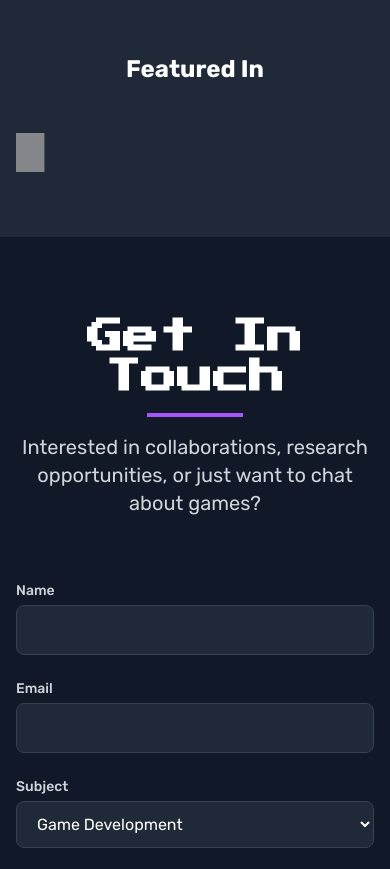
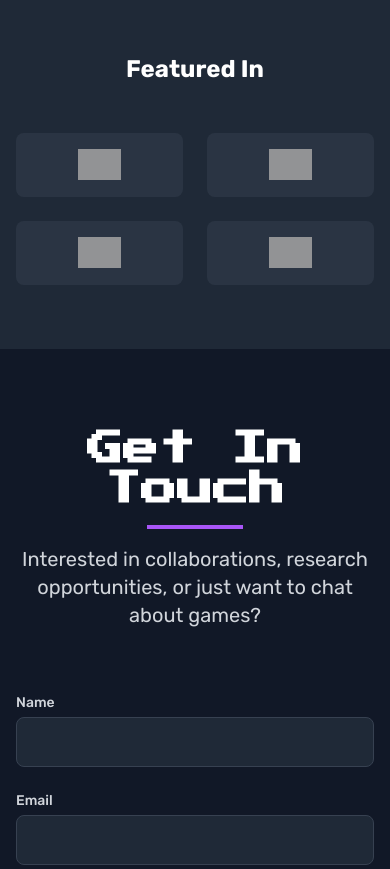
Before and after one commit to Benergy80/GamingwithBo, a plain HTML site: page index.html in a window 390 px wide. Shown: the part 9080-9949 px from the top of the page. Drawn offline with nearby package versions, Linux system fonts and the light colour scheme; grey boxes are pictures that could not be loaded.

Commit message:
Update index.html

```diff
--- a/index.html
+++ b/index.html
@@ -712,39 +712,56 @@
         <div class="max-w-7xl mx-auto px-4 sm:px-6 lg:px-8">
             <h3 class="text-2xl sm:text-3xl font-bold text-white mb-12 text-center">Featured In</h3>
 
-            <div class="relative overflow-hidden">
+            <!-- Desktop Marquee -->
+            <div class="hidden md:block relative overflow-hidden">
                 <div class="flex marquee">
-                    <div class="flex-shrink-0 mx-4 sm:mx-8">
+                    <div class="flex-shrink-0 mx-8">
                         <a href="https://www.nytimes.com/2013/05/23/garden/at-the-international-contemporary-furniture-fair-going-for-the-remix.html?_r=0#" target="_blank">
-                            <img src="https://upload.wikimedia.org/wikipedia/commons/thumb/0/02/The_New_York_Times_Logo.svg/2560px-The_New_York_Times_Logo.svg.png" alt="New York Times" class="h-10 sm:h-16 object-contain opacity-80 hover:opacity-100 transition">
+                            <img src="https://upload.wikimedia.org/wikipedia/commons/thumb/0/02/The_New_York_Times_Logo.svg/2560px-The_New_York_Times_Logo.svg.png" alt="New York Times" class="h-16 object-contain opacity-80 hover:opacity-100 transition">
                         </a>
                     </div>
-                    <div class="flex-shrink-0 mx-4 sm:mx-8">
+                    <div class="flex-shrink-0 mx-8">
                         <a href="https://digital.modernluxury.com/publication/?i=216825&article_id=1758227&view=articleBrowser" target="_blank">
-                            <img src="https://img.coverstand.com/logos/1725-1725-mllogo_trans.png" alt="Modern Luxury" class="h-10 sm:h-16 object-contain opacity-80 hover:opacity-100 transition">
+                            <img src="https://img.coverstand.com/logos/1725-1725-mllogo_trans.png" alt="Modern Luxury" class="h-16 object-contain opacity-80 hover:opacity-100 transition">
                         </a>
                     </div>
-                    <div class="flex-shrink-0 mx-4 sm:mx-8">
+                    <div class="flex-shrink-0 mx-8">
                         <a href="https://www.researchgate.net/publication/281099639_Designing_Future_Cities_-_LakeSIM_Integrated_Design_Tool_For_Assessing_Short-_and_Long-Term_Impacts_of_Urban_Scale_Conceptual_Designs" target="_blank">
-                            <img src="https://c5.rgstatic.net/m/419438641133902/images/icons/svgicons/new-index-logo.svg" alt="ResearchGate" class="h-10 sm:h-16 object-contain opacity-80 hover:opacity-100 transition">
+                            <img src="https://c5.rgstatic.net/m/419438641133902/images/icons/svgicons/new-index-logo.svg" alt="ResearchGate" class="h-16 object-contain opacity-80 hover:opacity-100 transition">
                         </a>
                     </div>
-                    <div class="flex-shrink-0 mx-4 sm:mx-8">
+                    <div class="flex-shrink-0 mx-8">
                         <a href="https://www.architectmagazine.com/design/these-collectives-made-it-work-at-wanteddesign-2014_o" target="_blank">
-                            <img src="https://cdnassets.hw.net/ca/e1/2ee6b6a64149a76c3ccaff7c5689/architect.png" alt="Architect Magazine" class="h-10 sm:h-16 object-contain opacity-80 hover:opacity-100 transition">
+                            <img src="https://cdnassets.hw.net/ca/e1/2ee6b6a64149a76c3ccaff7c5689/architect.png" alt="Architect Magazine" class="h-16 object-contain opacity-80 hover:opacity-100 transition">
                         </a>
                     </div>
-                    <div class="flex-shrink-0 mx-4 sm:mx-8">
+                    <div class="flex-shrink-0 mx-8">
                         <a href="https://digital.modernluxury.com/publication/?i=216825&article_id=1758227&view=articleBrowser" target="_blank">
-                            <img src="https://img.coverstand.com/logos/1725-1725-mllogo_trans.png" alt="Modern Luxury" class="h-10 sm:h-16 object-contain opacity-80 hover:opacity-100 transition">
+                            <img src="https://img.coverstand.com/logos/1725-1725-mllogo_trans.png" alt="Modern Luxury" class="h-16 object-contain opacity-80 hover:opacity-100 transition">
                         </a>
                     </div>
-                    <div class="flex-shrink-0 mx-4 sm:mx-8">
+                    <div class="flex-shrink-0 mx-8">
                         <a href="https://www.nytimes.com/2013/05/23/garden/at-the-international-contemporary-furniture-fair-going-for-the-remix.html?_r=0#" target="_blank">
-                            <img src="https://upload.wikimedia.org/wikipedia/commons/thumb/0/02/The_New_York_Times_Logo.svg/2560px-The_New_York_Times_Logo.svg.png" alt="New York Times" class="h-10 sm:h-16 object-contain opacity-80 hover:opacity-100 transition">
+                            <img src="https://upload.wikimedia.org/wikipedia/commons/thumb/0/02/The_New_York_Times_Logo.svg/2560px-The_New_York_Times_Logo.svg.png" alt="New York Times" class="h-16 object-contain opacity-80 hover:opacity-100 transition">
                         </a>
                     </div>
                 </div>
+            </div>
+
+            <!-- Mobile Grid -->
+            <div class="md:hidden grid grid-cols-2 gap-6 max-w-md mx-auto">
+                <a href="https://www.nytimes.com/2013/05/23/garden/at-the-international-contemporary-furniture-fair-going-for-the-remix.html?_r=0#" target="_blank" class="bg-gray-700 bg-opacity-50 p-4 rounded-lg flex items-center justify-center hover:bg-opacity-70 transition">
+                    <img src="https://upload.wikimedia.org/wikipedia/commons/thumb/0/02/The_New_York_Times_Logo.svg/2560px-The_New_York_Times_Logo.svg.png" alt="New York Times" class="h-8 w-auto max-w-full object-contain opacity-90">
+                </a>
+                <a href="https://digital.modernluxury.com/publication/?i=216825&article_id=1758227&view=articleBrowser" target="_blank" class="bg-gray-700 bg-opacity-50 p-4 rounded-lg flex items-center justify-center hover:bg-opacity-70 transition">
+                    <img src="https://img.coverstand.com/logos/1725-1725-mllogo_trans.png" alt="Modern Luxury" class="h-8 w-auto max-w-full object-contain opacity-90">
+                </a>
+                <a href="https://www.researchgate.net/publication/281099639_Designing_Future_Cities_-_LakeSIM_Integrated_Design_Tool_For_Assessing_Short-_and_Long-Term_Impacts_of_Urban_Scale_Conceptual_Designs" target="_blank" class="bg-gray-700 bg-opacity-50 p-4 rounded-lg flex items-center justify-center hover:bg-opacity-70 transition">
+                    <img src="https://c5.rgstatic.net/m/419438641133902/images/icons/svgicons/new-index-logo.svg" alt="ResearchGate" class="h-8 w-auto max-w-full object-contain opacity-90">
+                </a>
+                <a href="https://www.architectmagazine.com/design/these-collectives-made-it-work-at-wanteddesign-2014_o" target="_blank" class="bg-gray-700 bg-opacity-50 p-4 rounded-lg flex items-center justify-center hover:bg-opacity-70 transition">
+                    <img src="https://cdnassets.hw.net/ca/e1/2ee6b6a64149a76c3ccaff7c5689/architect.png" alt="Architect Magazine" class="h-8 w-auto max-w-full object-contain opacity-90">
+                </a>
             </div>
         </div>
     </section>
```
